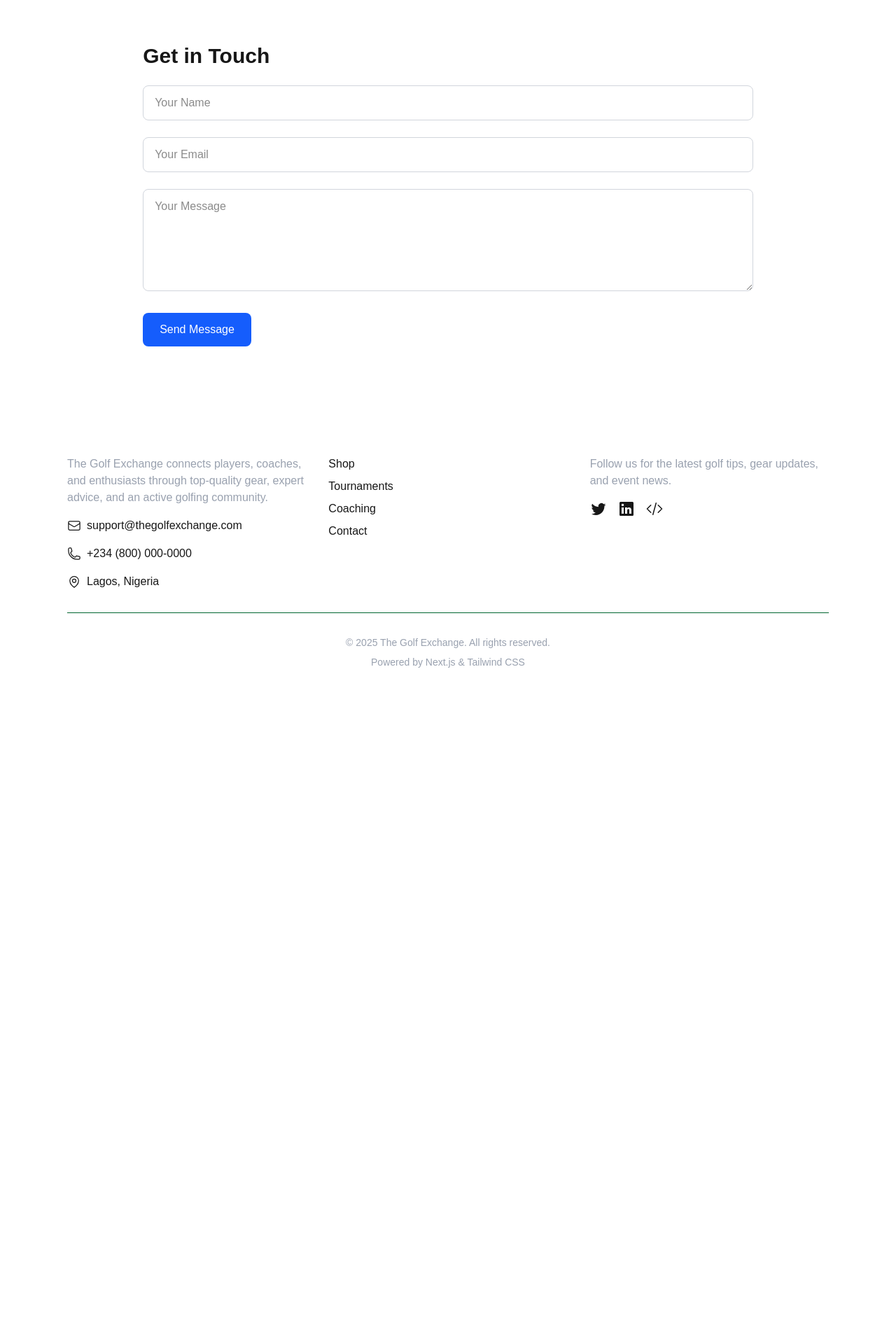
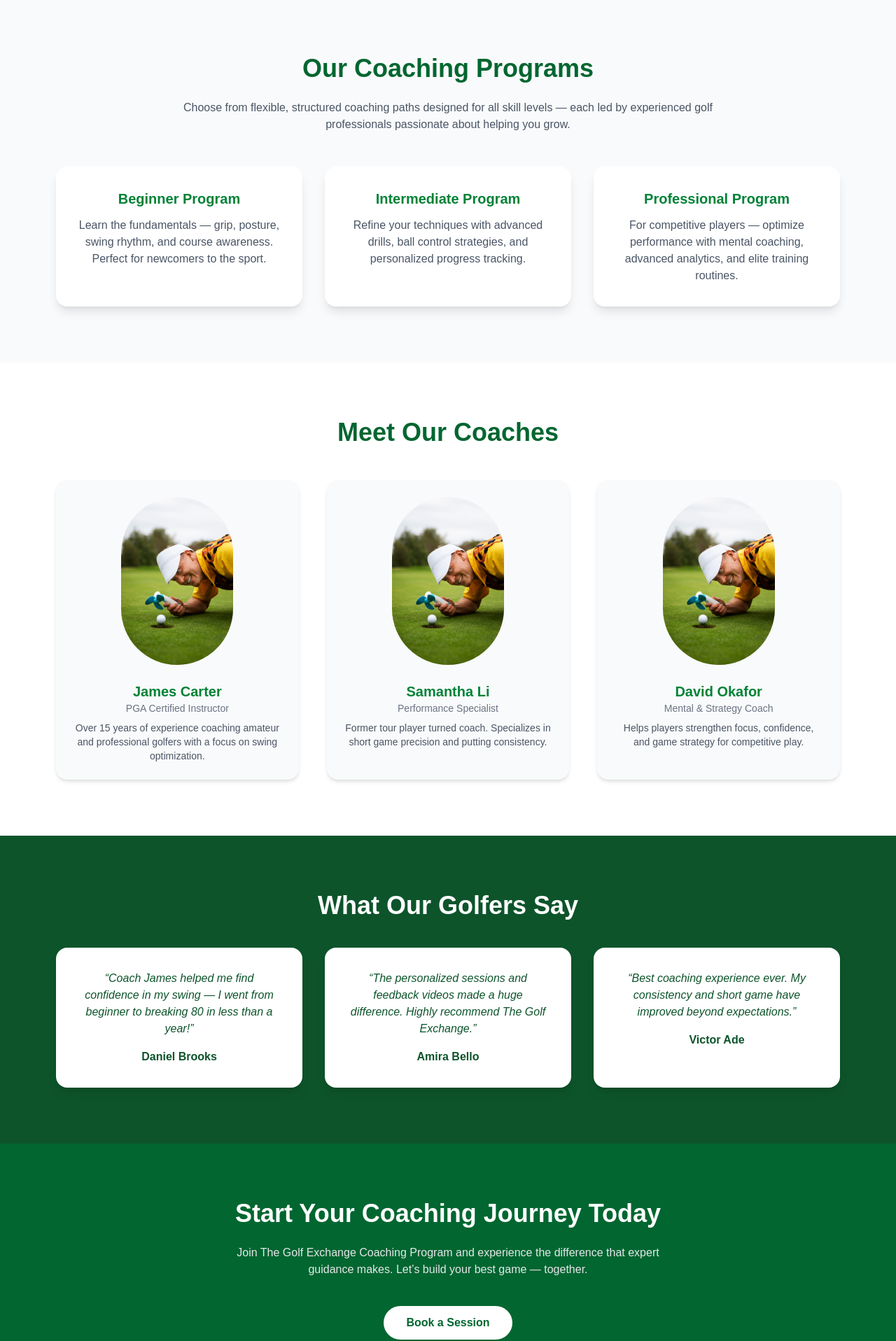
Before and after one commit to BLACKHOST01/thegolfexchange, a Next.js app: page /coaching in a window 1280 px wide. Shown: the part 866-2782 px from the top of the page at 70% size. Before the commit the page ends 1870 px from the top, so only its background shows below. Built offline with nearby package versions, Linux system fonts and the light colour scheme.

Commit message:
----------

```diff
--- a/app/coaching/page.tsx
+++ b/app/coaching/page.tsx
@@ -1,50 +1,216 @@
-// "use client";
+"use client";
 
 import React from "react";
-import contact from "@/public/many-golf.webp"; // ✅ replace with your actual image
+import Image from "next/image";
+import { motion, Variants } from "framer-motion";
+import coachingImg from "@/public/many-golf.webp";
+import coach1 from "@/public/man-having.webp"; // ✅ Replace with your actual coach images
+import coach2 from "@/public/man-having.webp";
+import coach3 from "@/public/man-having.webp";
 import { HeroSection } from "../components/ui/HeroSection";
 import Divider from "../components/ui/Divider";
 
-const coaching = () => {
+// ✅ Type-safe animation variant
+const fadeUp: Variants = {
+  hidden: { opacity: 0, y: 50 },
+  show: {
+    opacity: 1,
+    y: 0,
+    transition: {
+      duration: 0.6,
+      ease: [0.25, 0.1, 0.25, 1], // ✅ Type-safe easing curve
+    },
+  },
+};
+
+// // ✅ Staggered parent container for team members
+// const staggerContainer: Variants = {
+//   hidden: { opacity: 0 },
+//   show: {
+//     opacity: 1,
+//     transition: {
+//       staggerChildren: 0.2,
+//     },
+//   },
+// };
+
+
+const Coaching = () => {
   return (
-    <div className="flex flex-col min-h-screen">
+    <div className="flex flex-col min-h-screen bg-white">
+      {/* Hero Section */}
       <HeroSection
-        title="Contact Us"
-        description="We'd love to hear from you! Whether you have questions about our shipping services, need a quote, or want to discuss your logistics needs, our team is here to help. Reach out to us via the contact form below, email, or phone. We're committed to providing exceptional customer service and look forward to assisting you with all your shipping requirements."
-        backgroundImages={[contact]}
+        title="Golf Coaching"
+        description="Master your swing, sharpen your focus, and play with confidence. Our professional coaching programs are designed to bring out the best golfer in you — whether you’re a beginner or a pro."
+        backgroundImages={[coachingImg]}
       >
         <Divider />
       </HeroSection>
 
-      {/* Contact Form Section (optional) */}
-      <section className="flex-1 max-w-5xl mx-auto px-6 py-16">
-        <h2 className="text-3xl font-bold mb-6">Get in Touch</h2>
-        <form className="space-y-6">
-          <input
-            type="text"
-            placeholder="Your Name"
-            className="w-full border border-gray-300 rounded-lg px-4 py-3 focus:ring-2 focus:ring-blue-500"
-          />
-          <input
-            type="email"
-            placeholder="Your Email"
-            className="w-full border border-gray-300 rounded-lg px-4 py-3 focus:ring-2 focus:ring-blue-500"
-          />
-          <textarea
-            placeholder="Your Message"
-            rows={5}
-            className="w-full border border-gray-300 rounded-lg px-4 py-3 focus:ring-2 focus:ring-blue-500"
-          />
-          <button
-            type="submit"
-            className="bg-blue-600 text-white px-6 py-3 rounded-lg hover:bg-blue-700 transition"
-          >
-            Send Message
-          </button>
-        </form>
+      {/* Coaching Programs */}
+      <section className="py-20 px-6 md:px-20 bg-gray-50 text-center">
+        <motion.h2
+          variants={fadeUp}
+          initial="hidden"
+          whileInView="show"
+          viewport={{ once: true }}
+          className="text-3xl md:text-4xl font-bold mb-6 text-green-800"
+        >
+          Our Coaching Programs
+        </motion.h2>
+        <motion.p
+          variants={fadeUp}
+          initial="hidden"
+          whileInView="show"
+          viewport={{ once: true }}
+          className="text-gray-600 mb-12 max-w-3xl mx-auto"
+        >
+          Choose from flexible, structured coaching paths designed for all skill levels — each led by experienced golf professionals passionate about helping you grow.
+        </motion.p>
+
+        <div className="grid md:grid-cols-3 gap-8">
+          {[
+            {
+              title: "Beginner Program",
+              desc: "Learn the fundamentals — grip, posture, swing rhythm, and course awareness. Perfect for newcomers to the sport.",
+            },
+            {
+              title: "Intermediate Program",
+              desc: "Refine your techniques with advanced drills, ball control strategies, and personalized progress tracking.",
+            },
+            {
+              title: "Professional Program",
+              desc: "For competitive players — optimize performance with mental coaching, advanced analytics, and elite training routines.",
+            },
+          ].map((plan, i) => (
+            <motion.div
+              key={i}
+              variants={fadeUp}
+              initial="hidden"
+              whileInView="show"
+              viewport={{ once: true }}
+              className="bg-white shadow-lg rounded-2xl p-8 hover:shadow-2xl transition-all"
+            >
+              <h3 className="text-xl font-semibold text-green-700 mb-3">{plan.title}</h3>
+              <p className="text-gray-600">{plan.desc}</p>
+            </motion.div>
+          ))}
+        </div>
       </section>
+
+      {/* Coaches Section */}
+      <section className="py-20 px-6 md:px-20 bg-white text-center">
+        <h2 className="text-3xl md:text-4xl font-bold mb-12 text-green-800">
+          Meet Our Coaches
+        </h2>
+        <div className="grid md:grid-cols-3 gap-10 max-w-6xl mx-auto">
+          {[
+            {
+              img: coach1,
+              name: "James Carter",
+              title: "PGA Certified Instructor",
+              desc: "Over 15 years of experience coaching amateur and professional golfers with a focus on swing optimization.",
+            },
+            {
+              img: coach2,
+              name: "Samantha Li",
+              title: "Performance Specialist",
+              desc: "Former tour player turned coach. Specializes in short game precision and putting consistency.",
+            },
+            {
+              img: coach3,
+              name: "David Okafor",
+              title: "Mental & Strategy Coach",
+              desc: "Helps players strengthen focus, confidence, and game strategy for competitive play.",
+            },
+          ].map((coach, i) => (
+            <motion.div
+              key={i}
+              variants={fadeUp}
+              initial="hidden"
+              whileInView="show"
+              viewport={{ once: true }}
+              className="bg-gray-50 rounded-2xl shadow-md hover:shadow-xl p-6"
+            >
+              <Image
+                src={coach.img}
+                alt={coach.name}
+                className="rounded-full mx-auto mb-6 object-cover"
+                width={160}
+                height={160}
+              />
+              <h3 className="text-xl font-semibold text-green-700">{coach.name}</h3>
+              <p className="text-sm text-gray-500 mb-2">{coach.title}</p>
+              <p className="text-gray-600 text-sm">{coach.desc}</p>
+            </motion.div>
+          ))}
+        </div>
+      </section>
+
+      {/* Testimonials */}
+      <section className="py-20 px-6 md:px-20 bg-green-900 text-white text-center">
+        <h2 className="text-3xl md:text-4xl font-bold mb-10">What Our Golfers Say</h2>
+        <div className="grid md:grid-cols-3 gap-8 max-w-6xl mx-auto">
+          {[
+            {
+              quote:
+                "Coach James helped me find confidence in my swing — I went from beginner to breaking 80 in less than a year!",
+              name: "Daniel Brooks",
+            },
+            {
+              quote:
+                "The personalized sessions and feedback videos made a huge difference. Highly recommend The Golf Exchange.",
+              name: "Amira Bello",
+            },
+            {
+              quote:
+                "Best coaching experience ever. My consistency and short game have improved beyond expectations.",
+              name: "Victor Ade",
+            },
+          ].map((testimonial, i) => (
+            <motion.div
+              key={i}
+              variants={fadeUp}
+              initial="hidden"
+              whileInView="show"
+              viewport={{ once: true }}
+              className="bg-white text-green-900 rounded-2xl p-8 shadow-lg hover:shadow-2xl transition"
+            >
+              <p className="italic mb-4">“{testimonial.quote}”</p>
+              <h4 className="font-semibold">{testimonial.name}</h4>
+            </motion.div>
+          ))}
+        </div>
+      </section>
+
+
+
+      {/* Call to Action */}
+      <section className="py-20 bg-green-800 text-white text-center">
+        <motion.h2
+          variants={fadeUp}
+          initial="hidden"
+          whileInView="show"
+          viewport={{ once: true }}
+          className="text-3xl md:text-4xl font-bold mb-6"
+        >
+          Start Your Coaching Journey Today
+        </motion.h2>
+        <p className="max-w-2xl mx-auto mb-10 text-gray-200">
+          Join The Golf Exchange Coaching Program and experience the difference
+          that expert guidance makes. Let’s build your best game — together.
+        </p>
+        <a
+          href="/signup"
+          className="inline-block bg-white text-green-800 font-semibold py-3 px-8 rounded-full hover:bg-green-100 transition"
+        >
+          Book a Session
+        </a>
+      </section>
+
+      <Divider />
     </div>
   );
 };
 
-export default coaching;
+export default Coaching;
--- a/app/tournaments/page.tsx
+++ b/app/tournaments/page.tsx
@@ -1,50 +1,61 @@
 // "use client";
 
 import React from "react";
-import contact from "@/public/many-golf.webp"; // ✅ replace with your actual image
+import contact from "@/public/many-golf.webp";
 import { HeroSection } from "../components/ui/HeroSection";
 import Divider from "../components/ui/Divider";
 
-const Page = () => {
+const Tournaments = () => {
   return (
     <div className="flex flex-col min-h-screen">
       <HeroSection
-        title="Contact Us"
-        description="We'd love to hear from you! Whether you have questions about our shipping services, need a quote, or want to discuss your logistics needs, our team is here to help. Reach out to us via the contact form below, email, or phone. We're committed to providing exceptional customer service and look forward to assisting you with all your shipping requirements."
+        title="Tournaments"
+        description="Join thrilling golf tournaments, showcase your skills, and connect with passionate golfers from all over. Explore upcoming events, register, or view past tournament highlights—all in one place."
         backgroundImages={[contact]}
-      >
-        <Divider />
-      </HeroSection>
+      />
 
-      {/* Contact Form Section (optional) */}
-      <section className="flex-1 max-w-5xl mx-auto px-6 py-16">
-        <h2 className="text-3xl font-bold mb-6">Get in Touch</h2>
-        <form className="space-y-6">
-          <input
-            type="text"
-            placeholder="Your Name"
-            className="w-full border border-gray-300 rounded-lg px-4 py-3 focus:ring-2 focus:ring-blue-500"
-          />
-          <input
-            type="email"
-            placeholder="Your Email"
-            className="w-full border border-gray-300 rounded-lg px-4 py-3 focus:ring-2 focus:ring-blue-500"
-          />
-          <textarea
-            placeholder="Your Message"
-            rows={5}
-            className="w-full border border-gray-300 rounded-lg px-4 py-3 focus:ring-2 focus:ring-blue-500"
-          />
-          <button
-            type="submit"
-            className="bg-blue-600 text-white px-6 py-3 rounded-lg hover:bg-blue-700 transition"
-          >
-            Send Message
-          </button>
-        </form>
+      <section className="py-16 px-6 bg-gray-50">
+        <div className="max-w-6xl mx-auto text-center">
+          <h2 className="text-3xl font-bold mb-8">Upcoming Tournaments</h2>
+          <div className="grid md:grid-cols-3 gap-8">
+            {[1, 2, 3].map((i) => (
+              <div key={i} className="bg-white shadow-md rounded-2xl overflow-hidden hover:shadow-lg transition-shadow duration-300">
+                <img
+                  src="/tournament-placeholder.jpg"
+                  alt={`Tournament ${i}`}
+                  className="w-full h-48 object-cover"
+                />
+                <div className="p-6">
+                  <h3 className="text-xl font-semibold mb-2">Golf Masters {2025 + i}</h3>
+                  <p className="text-gray-600 mb-4">
+                    Join us for the {2025 + i} season’s biggest event at The Golf Exchange.
+                  </p>
+                  <button className="bg-green-600 text-white px-4 py-2 rounded-lg hover:bg-green-700">
+                    Register Now
+                  </button>
+                </div>
+              </div>
+            ))}
+          </div>
+        </div>
+      </section>
+
+      <Divider />
+
+      <section className="py-20 bg-green-700 text-white text-center">
+        <h2 className="text-3xl font-bold mb-4">Want to Host a Tournament?</h2>
+        <p className="max-w-2xl mx-auto mb-6">
+          Partner with The Golf Exchange to host your own event. We'll handle registration, promotions, and logistics—so you can focus on the game.
+        </p>
+        <a
+          href="/contact"
+          className="bg-white text-green-700 px-6 py-3 rounded-lg font-semibold hover:bg-gray-200"
+        >
+          Get Started
+        </a>
       </section>
     </div>
   );
 };
 
-export default Page;
+export default Tournaments;
```
